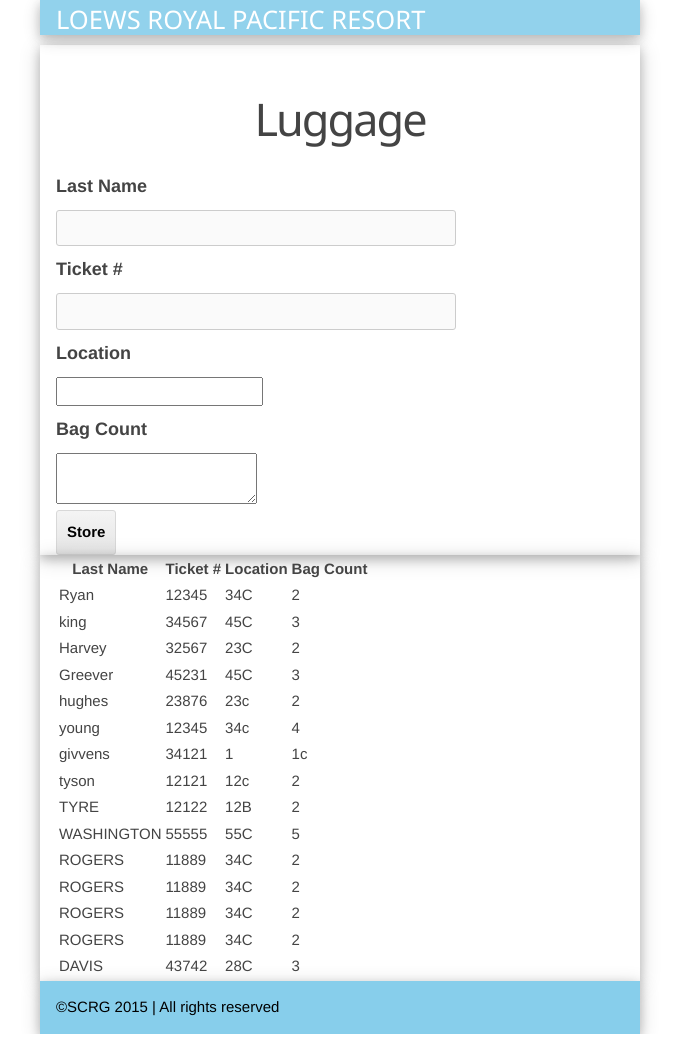
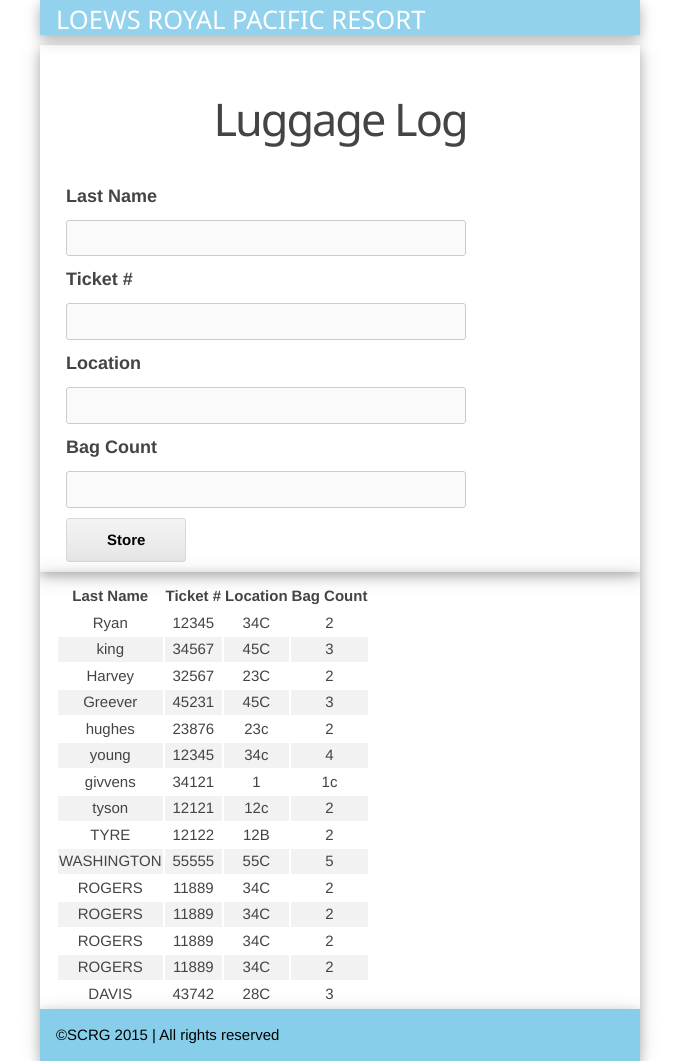
Before and after one commit to greevedogg/flask_luggage, a Flask app: page /luggage/ in a window 1280 px wide. Shown: the whole page, without its empty margins (300-979 px from the left). Before the commit the page ends 1034 px from the top, so only its background shows below. Run offline with Flask 2, Linux system fonts and the light colour scheme; data comes from the database, SQL or seed files in the repository; both versions use the stored data as it was after the commit; some libraries are stand-ins or nearby versions.

Commit message:
css/html styling

```diff
--- a/app/forms.py
+++ b/app/forms.py
@@ -1,8 +1,8 @@
-from wtforms import Form, TextField, TextAreaField, SubmitField, validators, ValidationError
+from wtforms import Form, TextField, SubmitField, validators, ValidationError
 
 class LuggageForm(Form):
   name = TextField("Last Name", [validators.Required("Please enter a Last Name")])
   ticket = TextField("Ticket #", [validators.Required("Please enter a ticket #")])
   location = TextField("Location", [validators.Required("Please enter a location")])
-  bagCount = TextAreaField("Bag Count", [validators.Required("Please enter # of bags")])
+  bagCount = TextField("Bag Count", [validators.Required("Please enter # of bags")])
   submit = SubmitField("Store")
--- a/app/routes.py
+++ b/app/routes.py
@@ -17,7 +17,7 @@ def create_luggage():
     if request.method == 'POST':
         if form.validate() == False:
             flash('All fields are required.')
-            return render_template('create_luggage.html', form=form)
+            return render_template('display_luggage.html', form=form)
         else:
             try:
                 name = form.name.data.upper()
--- a/app/static/css/main.css
+++ b/app/static/css/main.css
@@ -47,6 +47,10 @@ div.jumbo {
           border-radius: 6px;
 }
 
+div.top-pad {
+  padding-top: 10px;
+}
+
 h2 {
   font-size: 3em;
   margin-top: 40px;
@@ -63,7 +67,9 @@ h3 {
   color: #999;
 }
 
-/* Contact form */
+form {
+  padding: 10px;
+}
 form label {
   font-size: 1.2em;
   font-weight: bold;
@@ -73,7 +79,7 @@ form label {
 
 form input#name,
 form input#ticket,
-form input#location
+form input#location,
 form input#bagCount {
   width: 400px;
   background-color: #fafafa;
@@ -91,7 +97,8 @@ form input#submit {
      -moz-border-radius: 3px;
           border-radius: 3px;
   border:1px solid #d8d8d8;
-  padding: 10px;
+  margin: 10px 0px 0px 0px;
+  padding: 10px 40px 10px 40px;
   font-weight:bold;
   text-align: center;
   color: #000000;
@@ -116,6 +123,20 @@ form input#submit:hover{
   background-image: linear-gradient(top, #dbdbdb, #cccccc);filter:progid:DXImageTransform.Microsoft.gradient(GradientType=0,startColorstr=#dbdbdb, endColorstr=#cccccc);
 }
 
+th, td {
+  text-align: center;
+}
+
+
+tr:nth-child(even) {
+  background-color: #f2f2f2;
+}
+
+tr:hover {
+  background-color: #cceeff;
+}
+
+
 /* Message flashing */
 .flash {
   background-color: #FBB0B0;
--- a/app/templates/create_luggage.html
+++ b/app/templates/create_luggage.html
@@ -1,7 +1,7 @@
 {% extends "layout.html" %}
 
 {% block form %}
-  <h2>Luggage</h2>
+  <h2>Luggage Log</h2>
 
   {% for message in form.name.errors %}
     <div class="flash">{{ message }}</div>
--- a/app/templates/display_luggage.html
+++ b/app/templates/display_luggage.html
@@ -1,7 +1,7 @@
 {% extends "layout.html" %}
 
 {% block form %}
-  <h2>Luggage</h2>
+  <h2>Luggage Log</h2>
 
   {% for message in form.name.errors %}
     <div class="flash">{{ message }}</div>
```
Also changed, not shown: app/Luggage.db.
